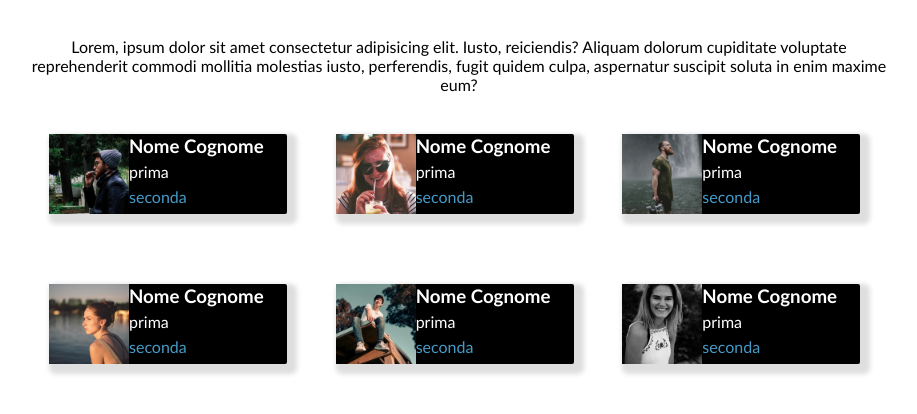
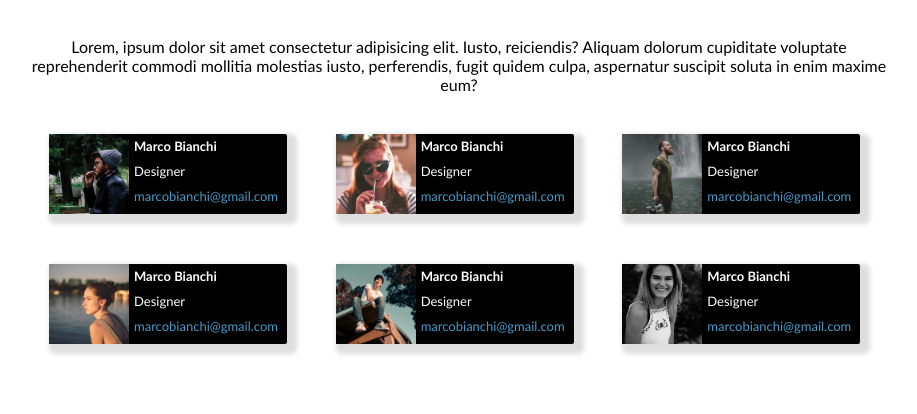
Before and after one commit to mattia0419/html-css-float-cards, a plain HTML site: page index.html in a window 1280 px wide. Shown: the part 42-456 px from the top of the page, without its empty margins (181-1098 px from the left). Drawn offline with Linux system fonts and the light colour scheme.

Commit message:
fixed last commit

```diff
--- a/css/style.css
+++ b/css/style.css
@@ -8,6 +8,7 @@
 img{
     max-width: 80px;
     float: left;
+    margin-right: 5px;
 }
 
 h1{
@@ -45,7 +46,7 @@ h1{
     float: left;
     width: calc(100% / 3);
     padding: 0 20px;
-    margin-bottom: 70px;
+    margin-bottom: 50px;
 
 }
 .card{
@@ -60,6 +61,7 @@ h1{
 }
 .card-text{
     margin-left: 30px;
+    font-size: small;
 }
 a{
     text-decoration: none;
--- a/index.html
+++ b/index.html
@@ -16,31 +16,25 @@
         <div class="col ">
             <div class="card clearfix">
                 <img src="./img/male1.png" alt="avatar photo">
-                <h3 class="card-text">Nome Cognome</h3>
-                <div class="card-text">
-                    prima
-                </div>
-                <div class="card-text"><a href="marcobianchi@gmail.com">seconda</a></div>
+                <h3 class="card-text">Marco Bianchi</h3>
+                <div class="card-text">Designer</div>
+                <div class="card-text"><a href="marcobianchi@gmail.com">marcobianchi@gmail.com</a></div>
             </div>
         </div>
         <div class="col">
             <div class="card clearfix">
                 <img src="./img/female1.png" alt="avatar photo">
-                <h3 class="card-text">Nome Cognome</h3>
-                <div class="card-text">
-                    prima
-                </div>
-                <div class="card-text"><a href="marcobianchi@gmail.com">seconda</a></div>
+                <h3 class="card-text">Marco Bianchi</h3>
+                <div class="card-text">Designer</div>
+                <div class="card-text"><a href="marcobianchi@gmail.com">marcobianchi@gmail.com</a></div>
             </div>
         </div>
         <div class="col">
             <div class="card clearfix">
                 <img src="./img/male2.png" alt="avatar photo">
-                <h3 class="card-text">Nome Cognome</h3>
-                <div class="card-text">
-                    prima
-                </div>
-                <div class="card-text"><a href="marcobianchi@gmail.com">seconda</a></div>
+                <h3 class="card-text">Marco Bianchi</h3>
+                <div class="card-text">Designer</div>
+                <div class="card-text"><a href="marcobianchi@gmail.com">marcobianchi@gmail.com</a></div>
             </div>
         </div>
 
@@ -49,31 +43,25 @@
         <div class="col">
             <div class="card clearfix">
                 <img src="./img/female2.png" alt="avatar photo">
-                <h3 class="card-text">Nome Cognome</h3>
-                <div class="card-text">
-                    prima
-                </div>
-                <div class="card-text"><a href="marcobianchi@gmail.com">seconda</a></div>
+                <h3 class="card-text">Marco Bianchi</h3>
+                <div class="card-text">Designer </div>
+                <div class="card-text"><a href="marcobianchi@gmail.com">marcobianchi@gmail.com</a></div>
             </div>
         </div>
         <div class="col">
             <div class="card clearfix">
                 <img src="./img/male3.png" alt="avatar photo">
-                <h3 class="card-text">Nome Cognome</h3>
-                <div class="card-text">
-                    prima
-                </div>
-                <div class="card-text"><a href="marcobianchi@gmail.com">seconda</a></div>
+                <h3 class="card-text">Marco Bianchi</h3>
+                <div class="card-text">Designer</div>
+                <div class="card-text"><a href="marcobianchi@gmail.com">marcobianchi@gmail.com</a></div>
             </div>
         </div>
         <div class="col">
             <div class="card clearfix">
                 <img src="./img/female3.png" alt="avatar photo">
-                <h3 class="card-text">Nome Cognome</h3>
-                <div class="card-text">
-                    prima
-                </div>
-                <div class="card-text"><a href="marcobianchi@gmail.com">seconda</a></div>
+                <h3 class="card-text">Marco Bianchi</h3>
+                <div class="card-text">Designer</div>
+                <div class="card-text"><a href="marcobianchi@gmail.com">marcobianchi@gmail.com</a></div>
             </div>
         </div>
 
```
